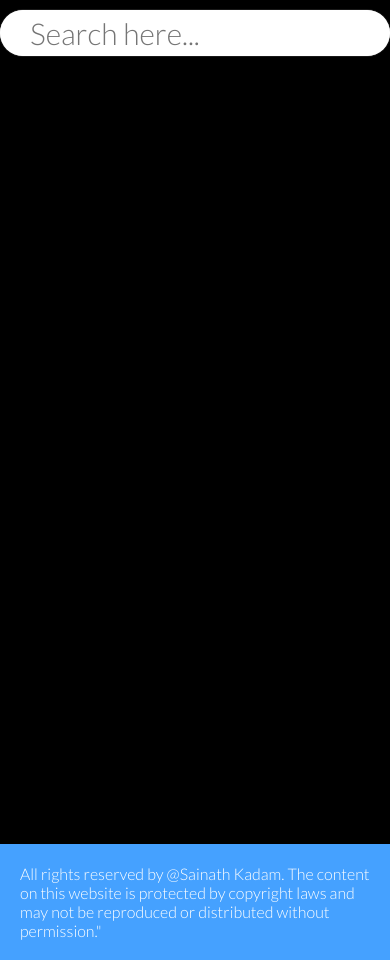
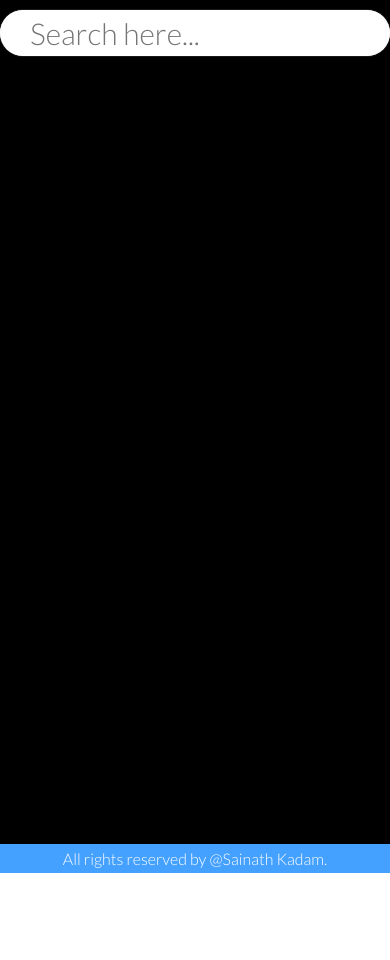
Before and after one commit to sainath-kadam/Movie_in_Hall, a plain HTML site: page index.html in a window 390 px wide. After the commit the page ends 873 px from the top, so only its background shows below. Drawn offline with Linux system fonts and the light colour scheme; no server answers.

Commit message:
tried for responsive

```diff
--- a/css/custom.css
+++ b/css/custom.css
@@ -94,15 +94,13 @@
 article {
     min-height: 100%;
     display: grid;
-    grid-template-rows: auto 2fr auto;
+    grid-template-rows: auto 1fr auto;
 }
 
 footer {
-
     display: flex;
     justify-content: center;
-    padding: 20px;
+    padding: 5px;
     background-color: #45a1ff;
     color: #fff;
-
 }
--- a/index.html
+++ b/index.html
@@ -22,7 +22,7 @@
     <article>
 
         <footer>
-            <p> All rights reserved by @Sainath Kadam. The content on this website is protected by copyright laws and may not be reproduced or distributed without permission."  </p>
+            <p> All rights reserved by @Sainath Kadam.  </p>
         </footer>
     </article>
 
```
